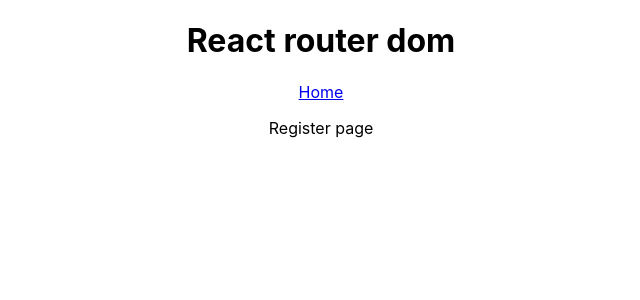
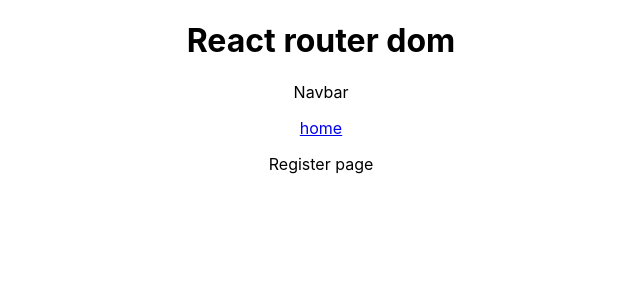
Before and after one commit to karanawate/wooden, a React (Create React App) app: page / in a window 1280 px wide. Shown: the top 300 px of the page, without its empty margins (319-959 px from the left). Built offline with nearby package versions, Linux system fonts and the light colour scheme.

Commit message:
OTHER COMPONENT ADDED IN APP.JS

```diff
--- a/src/App.js
+++ b/src/App.js
@@ -2,6 +2,7 @@
 import Home from './pages/Home';
 import Register from './pages/Register';
 import Dashbord from './pages/Dashbord';
+import Navbar from './components/Layout/Navbar';
 import {BrowserRouter as Router,Route,Routes,Link } from "react-router-dom";
 
 function App() {
@@ -9,7 +10,7 @@
     <div className="App">
       <h1>React router dom</h1>
         <Router>
-          <Link to="/home" >Home</Link>
+          <Navbar />
           <Routes>
             <Route   path="/"           element={<Register/>} />
             <Route   path="/home"       element={<Home/>} />
--- /dev/null
+++ b/src/components/Layout/Navbar.js
@@ -0,0 +1,11 @@
+import react from 'react';
+import { Link } from 'react-router-dom';
+const Navbar = () => {
+   return(
+    <div>
+            <p>Navbar</p>
+        <Link to="about">home</Link>
+    </div>
+   );
+}
+export default Navbar;
```
